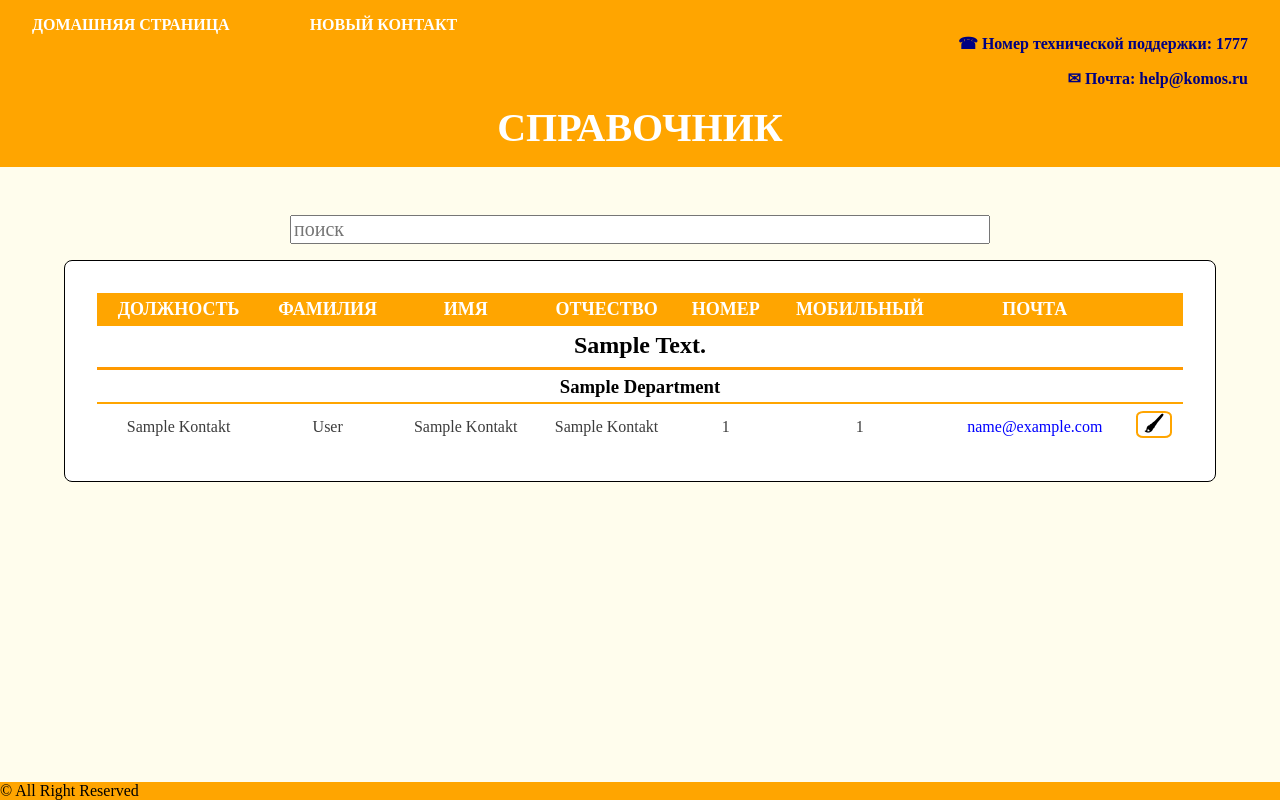
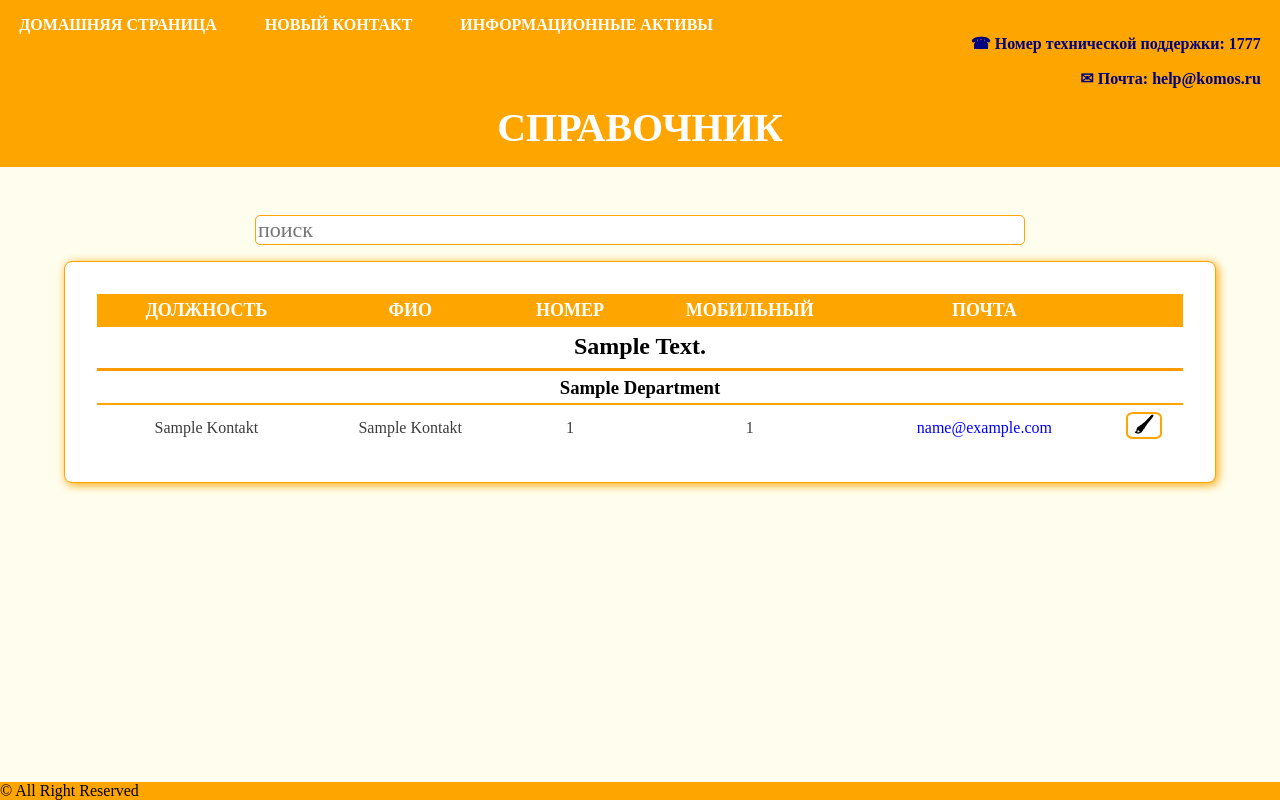
Before and after one commit to Mo1eXx/udpmf, a Django app: template backend/udmpf/templates/phonebook/phonebook.html in a window 1280 px wide. Run offline with Django 5.2, Linux system fonts and the light colour scheme; the template is opened without the code that fills it: most values are stand-ins (such as "Sample title", 1, 10 or a date in 2020).

Commit message:
настроил бэк

```diff
--- a/backend/udmpf/phonebook/admin.py
+++ b/backend/udmpf/phonebook/admin.py
@@ -1,6 +1,7 @@
 from django.contrib import admin
 
-from .models import Department, Kontakt, Subdivision
+from phonebook.models import Department, Kontakt, Subdivision
+from sources.admin import SourcesInline
 
 
 class KontaktInline(admin.TabularInline):
@@ -24,6 +25,7 @@ class SubdivisionAdmin(admin.ModelAdmin):
 
 @admin.register(Kontakt)
 class KontaktAdmin(admin.ModelAdmin):
+    inlines = (SourcesInline,)
     readonly_fields = ('created_at',)
     list_display_links = ('last_name', 'name', 's_name')
     search_fields = (
--- a/backend/udmpf/static/css/style.css
+++ b/backend/udmpf/static/css/style.css
@@ -67,7 +67,7 @@ html, body {
 .header {
     background: orange;
     color: white;
-    padding: 1rem 2rem;
+    padding: 1rem 1.2rem;
     text-transform: uppercase;
 }
 
@@ -82,11 +82,18 @@ html, body {
 
 .card {
     margin: 1rem 5%;
-    border: 1px solid;
+    border: 1px solid orange;
     border-radius: 8px;
     display: flex;
     justify-content: center;
     background-color: white;
+    box-shadow: 2px 2px 10px orange;
+}
+
+.active-tr:hover {
+    background: rgb(180 220 255);
+    color: rgb(170 10 20);
+    transition: all .13s ease-out;
 }
 
 .content {
@@ -123,7 +130,14 @@ html, body {
 
 input.text {
     width: 35em;
-    font-size: 20px;
+    font-size: 22px;
+    border: 1px solid orange;
+    border-radius: 5px;
+
+}
+
+input.text:focus {
+    outline-color: orange;
 }
 
 button.search {
@@ -215,7 +229,7 @@ form input[type="submit"]:hover {
 }
 
 .nav-links ul li a {
-    margin-right: 2rem;
+    margin-right: 0;
 }
 
 .nav-links a {
@@ -238,7 +252,7 @@ form input[type="submit"]:hover {
 .nav-links li.active a {
     border: 2px solid;
     border-radius: 8px;
-    padding: 3px 8px;
+    padding: 6px 8px;
 }
 
 .edit {
--- a/backend/udmpf/templates/includes/header.html
+++ b/backend/udmpf/templates/includes/header.html
@@ -7,6 +7,9 @@
       </li>
       <li class="{% if request.path == '/contest/' %}active{% endif %}">
         <a href="{% url 'contest:create' %}">Новый контакт</a>
+      </li>
+      <li class="{% if request.path == '/sources/' %}active{% endif %}">
+        <a href="{% url 'sources:index' %}">Информационные активы</a>
       </li>
     </ul>
   </nav>
--- a/backend/udmpf/templates/phonebook/phonebook.html
+++ b/backend/udmpf/templates/phonebook/phonebook.html
@@ -15,6 +15,14 @@
             <thead>
                 <tr>
                     <th>Должность</th>
+                    <th>ФИО</th>
+                    <th>номер</th>
+                    <th>мобильный</th>
+                    <th>почта</th>
+                    <th></th>
+                </tr>
+                <!--<tr>
+                    <th>Должность</th>
                     <th>фамилия</th>
                     <th>имя</th>
                     <th>отчество</th>
@@ -22,7 +30,7 @@
                     <th>мобильный</th>
                     <th>почта</th>
                     <th></th>
-                </tr>
+                </tr>-->
             </thead>
             <tbody>
               {% for subdivision, departments in grouped_kontakts.items %}
@@ -37,11 +45,15 @@
                   </tr>
                   {% for kontakt in kontakts %}
                     <tr>
-
                       <td class="capitalize">{{ kontakt.job_title|default_if_none:"&mdash;" }}</td>
-                      <td class="capitalize">{{ kontakt.last_name|default_if_none:"&mdash;" }}</td>
+                      <!--<td class="capitalize">{{ kontakt.last_name|default_if_none:"&mdash;" }}</td>
                       <td class="capitalize">{{ kontakt.name|default_if_none:"&mdash;" }}</td>
-                      <td class="capitalize">{{ kontakt.s_name|default_if_none:"&mdash;" }}</td>
+                      <td class="capitalize">{{ kontakt.s_name|default_if_none:"&mdash;" }}</td>-->
+                      {% if kontakt.s_name == None %}
+                        <td class="capitalize">{{ kontakt.last_name }} {{ kontakt.name }}</td>
+                      {% else %}
+                        <td class="capitalize">{{ kontakt|default_if_none:"&mdash;" }}</td>
+                      {% endif %}
                       <td class="capitalize">{{ kontakt.ip_number|default_if_none:"&mdash;" }}</td>
                       <td class="capitalize">{{ kontakt.phone_number|default_if_none:"&mdash;" }}</td>
                       <td class="e_mail">{{ kontakt.e_mail|default_if_none:"&mdash;" }}</td>
@@ -51,6 +63,7 @@
                          border-radius: 20%;">
                          {{ "&#128396;" }}
                       </a>
+                      <!--<a href="myapp://upf-upf-pc004:5900">Открыть</a>-->
                       </td>
                     </tr>
                   {% endfor %}
--- a/backend/udmpf/templates/sources/sources.html
+++ b/backend/udmpf/templates/sources/sources.html
@@ -22,7 +22,7 @@
             </thead>
             <tbody>
                 {% for item in source_list %}
-                    <tr>
+                    <tr class="active-tr">
                         <td>{{ item.title|default_if_none:"&mdash;" }}</td>
                         <td>{{ item.description|default_if_none:"&mdash;" }}</td>
                         <td>{{ item.owner|default_if_none:"&mdash;" }}</td>
--- a/backend/udmpf/udmpf/settings.py
+++ b/backend/udmpf/udmpf/settings.py
@@ -60,3 +60,5 @@ CSRF_TRUSTED_ORIGINS = [
     'http://127.0.0.1:8000',
     'http://localhost:8000',
 ]
+
+LOGIN_REDIRECT_URL = '/'
```
Also changed, not shown: backend/udmpf/sources/admin.py (+6 -1 lines), backend/udmpf/templates/registration/login.html (added, +38 -0 lines), trash/0015_kontakt_output_order_alter_kontakt_ip_number_and_more.py (added, +33 -0 lines).
